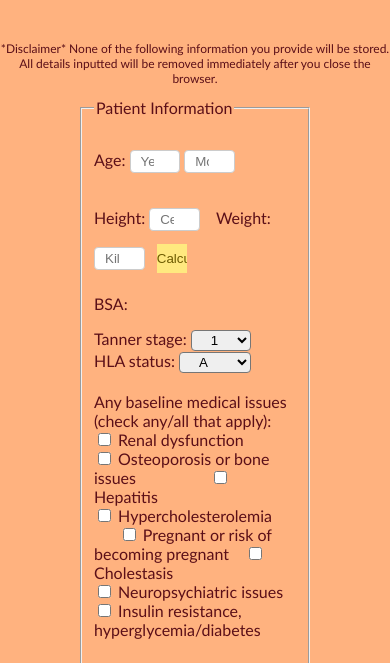
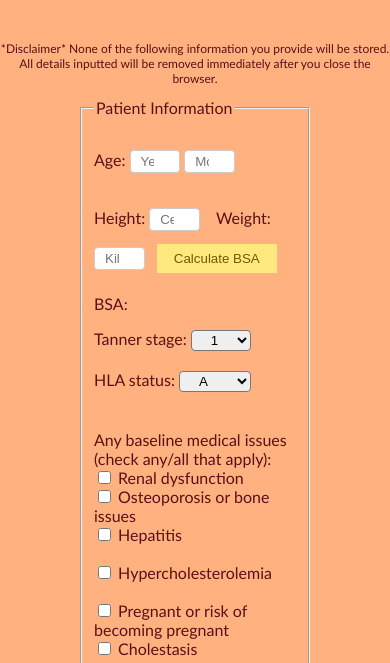
Before and after one commit to XCurran/website-test, a plain HTML site: page form.html in a window 390 px wide. Shown: the part 161-824 px from the top of the page. Drawn offline with Linux system fonts and the light colour scheme.

Commit message:
made it responsive with androids using @media tag

```diff
--- a/css/form.css
+++ b/css/form.css
@@ -106,7 +106,7 @@ input[type=number] {
 }
 
 input[type=button]{
-	width: 15%;
+	width: 120px;
     background-color: #FFE97F;
     color: #6D5B00;
     padding: 7px 0px;
@@ -186,3 +186,11 @@ input[type=submit]:hover {
 	text-align: center;
 	color: #BD2031;
 }
+
+
+/* just adding some media tag to make better phone formatting */
+@media screen and (max-width: 600px) {
+    span{
+        display: block;
+    }
+}
--- a/form.html
+++ b/form.html
@@ -45,17 +45,17 @@
 
 				<p id="bsa"> BSA: </p>
 
-				Tanner stage:
+				<span>Tanner stage:
 				<select name="tanner-stage">
 					<option value="1">1</option>
 					<option value="2">2</option>
 					<option value="3">3</option>
 					<option value="4">4</option>
 					<option value="5">5</option>
-			    </select>
+			    </select> </span>
 				&nbsp;&nbsp;
 
-				HLA status:
+				<span>HLA status:
 				<select name="HLA-status">
 					<option value="A">A</option>
 					<option value="B">B</option>
@@ -66,12 +66,12 @@
 					<option value="DP">DP</option>
 					<option value="DQ">DQ</option>
 					<option value="DR">DR</option>
-			    </select> <br><br>
+			    </select></span> <br><br>
 
 				Any baseline medical issues (check any/all that apply):<br>
-				<input type="checkbox" name="med-issues" value="RenalDysfunction"> Renal dysfunction  &nbsp;&nbsp;&nbsp;&nbsp;&nbsp;&nbsp;&nbsp;&nbsp;&nbsp;&nbsp;&nbsp; <input type="checkbox" name="med-issues" value="Osteoporosis"> Osteoporosis or bone issues &nbsp;&nbsp;&nbsp;&nbsp;&nbsp;&nbsp;&nbsp;&nbsp;&nbsp;&nbsp;&nbsp;&nbsp;&nbsp;&nbsp;&nbsp;&nbsp; <input type="checkbox" name="med-issues" value="Hepatitis"> Hepatitis <br>
-				<input type="checkbox" name="med-issues" value="Hypercholesterolemia"> Hypercholesterolemia  &nbsp;&nbsp;&nbsp;&nbsp;&nbsp; <input type="checkbox" name="med-issues" value="Pregnant"> Pregnant or risk of becoming pregnant &nbsp;&nbsp; <input type="checkbox" name="med-issues" value="Cholestasis"> Cholestasis <br>
-				<input type="checkbox" name="med-issues" value="Neuropsychiatric"> Neuropsychiatric issues   &nbsp;&nbsp; <input type="checkbox" name="med-issues" value="InsulinRes"> Insulin resistance, hyperglycemia/diabetes  <br><br>
+				<span><input type="checkbox" name="med-issues" value="RenalDysfunction"> Renal dysfunction  &nbsp;&nbsp;&nbsp;&nbsp;&nbsp;&nbsp;&nbsp;&nbsp;&nbsp;&nbsp;&nbsp; </span> <span><input type="checkbox" name="med-issues" value="Osteoporosis"> Osteoporosis or bone issues &nbsp;&nbsp;&nbsp;&nbsp;&nbsp;&nbsp;&nbsp;&nbsp;&nbsp;&nbsp;&nbsp;&nbsp;&nbsp;&nbsp;&nbsp;&nbsp; </span> <span><input type="checkbox" name="med-issues" value="Hepatitis"> Hepatitis </span><br>
+				<span><input type="checkbox" name="med-issues" value="Hypercholesterolemia"> Hypercholesterolemia  &nbsp;&nbsp;&nbsp;&nbsp;&nbsp; </span> <span><input type="checkbox" name="med-issues" value="Pregnant"> Pregnant or risk of becoming pregnant &nbsp;&nbsp; </span> <span><input type="checkbox" name="med-issues" value="Cholestasis"> Cholestasis </span><br>
+				<span><input type="checkbox" name="med-issues" value="Neuropsychiatric"> Neuropsychiatric issues   &nbsp;&nbsp; </span> <span><input type="checkbox" name="med-issues" value="InsulinRes"> Insulin resistance, hyperglycemia/diabetes </span> <br><br>
 
 				Resistence(s):
 				<input list="resistences" id="list" name="resistence" placeholder="If applicable">
```
